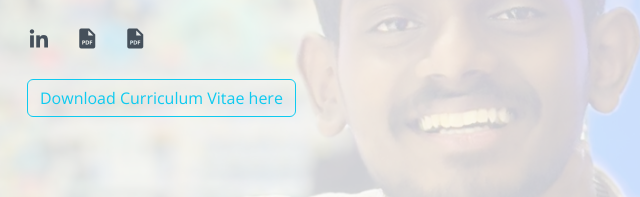
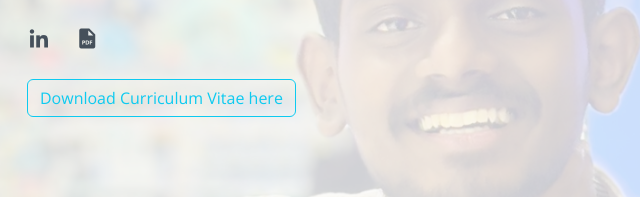
Before and after one commit to Sunilkumaur/sunilkumaur.github.io, a plain HTML site: page index.html in a window 1280 px wide. Shown: the part 398-595 px from the top of the page, 145-785 px from the left. Drawn offline with nearby package versions, Linux system fonts and the light colour scheme.

Commit message:
Update index.html

```diff
--- a/index.html
+++ b/index.html
@@ -53,7 +53,6 @@
       <div class="social-links">
         <a href="https://www.linkedin.com/in/sunil-kumaur-r" class="linkedin"><i class="bx bxl-linkedin"></i></a>
         <a href="..\Sunil Kumaur R (CV).pdf" download class="cv"><i class="bx bxs-file-pdf"></i></a>
-        <a href="..\sunilkumaur.github.io-main.zip" download class="cv"><i class="bx bxs-file-pdf"></i></a>
 
       </div>
     </br>
```
